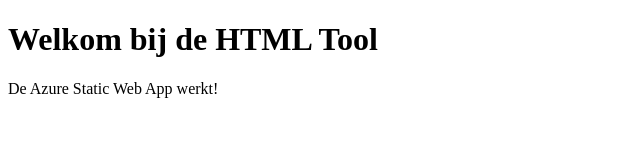
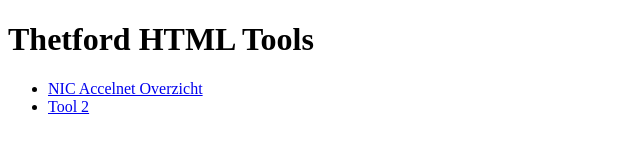
Before and after one commit to B-ruceSchmets/thetford-html, a plain HTML site: page index.html in a window 1280 px wide. Shown: the whole page, without its empty margins (0-640 px from the left). Drawn offline with Linux system fonts and the light colour scheme.

Commit message:
Update index.html

```diff
--- a/index.html
+++ b/index.html
@@ -1,12 +1,14 @@
 <!DOCTYPE html>
-<html lang="nl">
+<html>
 <head>
-    <meta charset="UTF-8">
-    <meta name="viewport" content="width=device-width, initial-scale=1.0">
-    <title>Thetford HTML Tool</title>
+    <title>Thetford HTML Tools</title>
 </head>
 <body>
-    <h1>Welkom bij de HTML Tool</h1>
-    <p>De Azure Static Web App werkt!</p>
+    <h1>Thetford HTML Tools</h1>
+
+    <ul>
+        <li><a href="nic-accelnet-overzicht-dryrun-2026-08-19.html">NIC Accelnet Overzicht</a></li>
+        <li><a href="tool2.html">Tool 2</a></li>
+    </ul>
 </body>
 </html>
```
